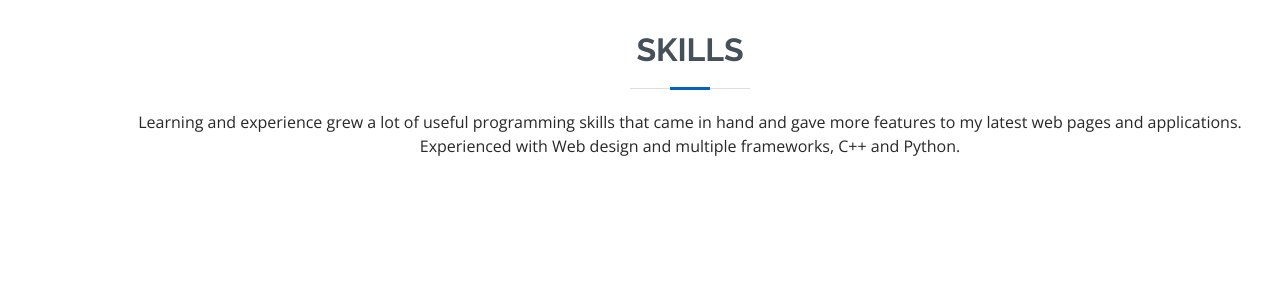
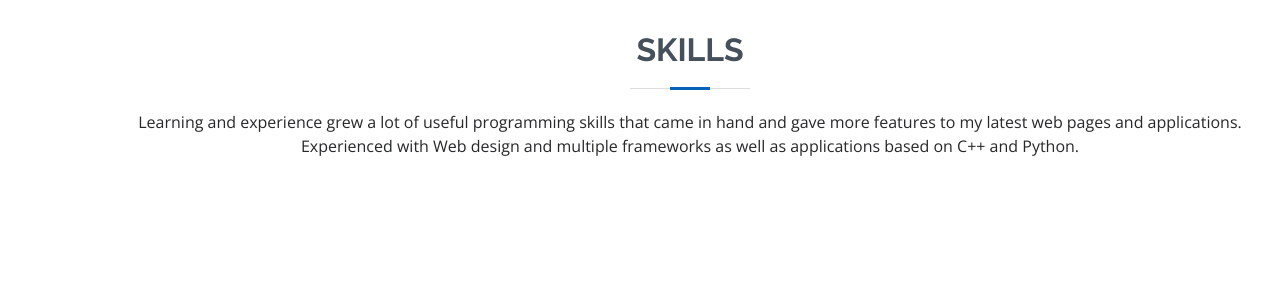
Before and after one commit to AliJarara/Resume, a plain HTML site: page index.html in a window 1280 px wide. Shown: the part 1900-2186 px from the top of the page. Drawn offline with nearby package versions, Linux system fonts and the light colour scheme.

Commit message:
Fixing skills

```diff
--- a/index.html
+++ b/index.html
@@ -171,7 +171,7 @@
               Learning and experience grew a lot of useful programming skills that came in hand and gave more features to my latest web pages and applications.
           </p>
           <p>
-            Experienced with Web design and multiple frameworks, C++ and Python.
+            Experienced with Web design and multiple frameworks as well as applications based on C++ and Python.
         </p>
         </div>
 
```
